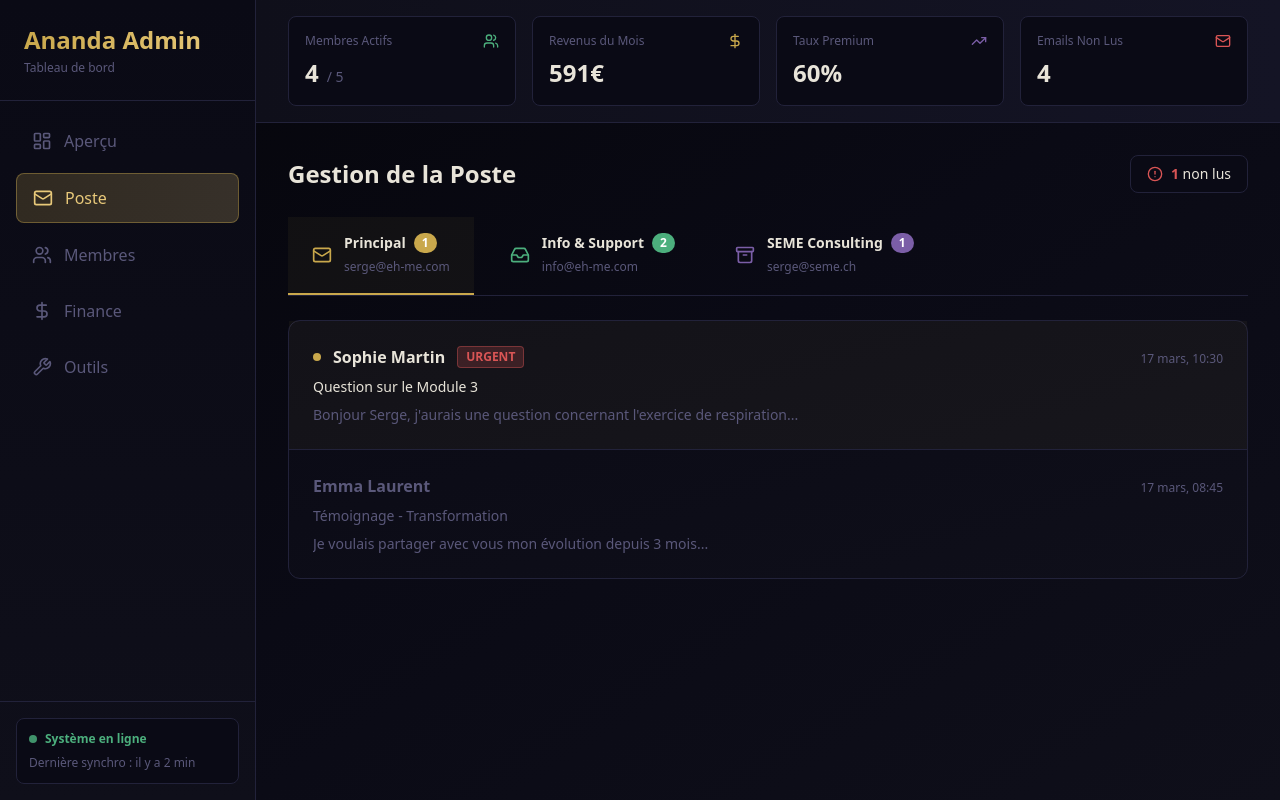
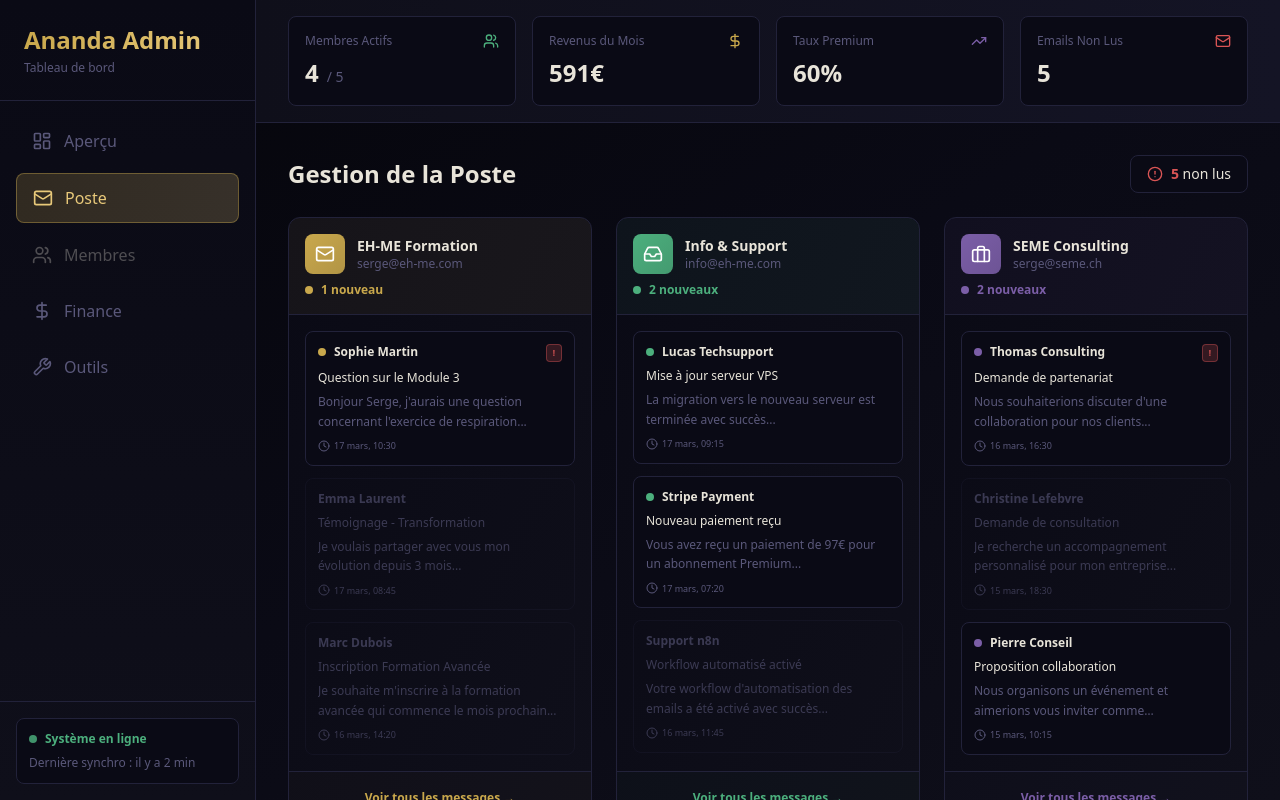
Before and after one commit to evequoz/dashboard-ananda, a React (Vite) app: page / in a window 1280 px wide. Both pictures are taken after a click on the button "Poste". Built offline with nearby package versions, Linux system fonts and the light colour scheme.

Commit message:
Updated Sidebar.tsx

```diff
--- a/src/components/Sidebar.tsx
+++ b/src/components/Sidebar.tsx
@@ -7,11 +7,11 @@ interface SidebarProps {
 
 export const Sidebar = ({ currentPage, onPageChange }: SidebarProps) => {
   const menuItems = [
-    { id: 'overview', label: 'Aperçu', icon: LayoutDashboard },
-    { id: 'poste', label: 'Poste', icon: Mail },
-    { id: 'members', label: 'Membres', icon: Users },
-    { id: 'finance', label: 'Finance', icon: DollarSign },
-    { id: 'tools', label: 'Outils', icon: Wrench },
+    { id: 'overview', label: 'Aperçu', icon: LayoutDashboard, disabled: false },
+    { id: 'poste', label: 'Poste', icon: Mail, disabled: false },
+    { id: 'members', label: 'Membres', icon: Users, disabled: true },
+    { id: 'finance', label: 'Finance', icon: DollarSign, disabled: false },
+    { id: 'tools', label: 'Outils', icon: Wrench, disabled: false },
   ];
 
   return (
@@ -31,9 +31,12 @@ export const Sidebar = ({ currentPage, onPageChange }: SidebarProps) => {
           return (
             <button
               key={item.id}
-              onClick={() => onPageChange(item.id)}
+              onClick={() => !item.disabled && onPageChange(item.id)}
+              disabled={item.disabled}
               className={`w-full flex items-center gap-3 px-4 py-3 rounded-lg transition-all duration-200 ${
-                isActive
+                item.disabled
+                  ? 'opacity-30 cursor-not-allowed'
+                  : isActive
                   ? 'bg-gradient-to-r from-[#c9a84c]/20 to-[#e8c97a]/20 border border-[#c9a84c]/40 text-[#e8c97a]'
                   : 'text-[#5a587a] hover:bg-[#22223a] hover:text-[#e8e4d9]'
               }`}
--- a/src/data/mockData.ts
+++ b/src/data/mockData.ts
@@ -177,6 +177,60 @@ export const mockEmails: Email[] = [
     read: false,
     priority: 'urgent',
   },
+  {
+    id: '6',
+    account: 'serge@eh-me.com',
+    from: 'Marc Dubois',
+    subject: 'Inscription Formation Avancée',
+    preview: 'Je souhaite m\'inscrire à la formation avancée qui commence le mois prochain...',
+    date: '2024-03-16 14:20',
+    read: true,
+    priority: 'normal',
+  },
+  {
+    id: '7',
+    account: 'info@eh-me.com',
+    from: 'Support n8n',
+    subject: 'Workflow automatisé activé',
+    preview: 'Votre workflow d\'automatisation des emails a été activé avec succès...',
+    date: '2024-03-16 11:45',
+    read: true,
+    priority: 'normal',
+  },
+  {
+    id: '8',
+    account: 'serge@seme.ch',
+    from: 'Christine Lefebvre',
+    subject: 'Demande de consultation',
+    preview: 'Je recherche un accompagnement personnalisé pour mon entreprise...',
+    date: '2024-03-15 18:30',
+    read: true,
+    priority: 'normal',
+  },
+  {
+    id: '9',
+    account: 'serge@seme.ch',
+    from: 'Pierre Conseil',
+    subject: 'Proposition collaboration',
+    preview: 'Nous organisons un événement et aimerions vous inviter comme intervenant...',
+    date: '2024-03-15 10:15',
+    read: false,
+    priority: 'normal',
+  },
+];
+
+export interface Objective {
+  id: string;
+  text: string;
+  completed: boolean;
+}
+
+export const mockObjectives: Objective[] = [
+  { id: '1', text: 'Publier newsletter hebdomadaire', completed: false },
+  { id: '2', text: 'Répondre aux emails prioritaires', completed: false },
+  { id: '3', text: 'Préparer Live Communauté', completed: false },
+  { id: '4', text: 'Réviser contenu Module 4', completed: false },
+  { id: '5', text: 'Session coaching avec Marie', completed: false },
 ];
 
 export const mockTransactions: Transaction[] = [
--- a/src/pages/Overview.tsx
+++ b/src/pages/Overview.tsx
@@ -1,24 +1,28 @@
-import { Calendar, Clock, Sparkles, TrendingUp, Users, Activity } from 'lucide-react';
-import { mockAgenda, mockMembers } from '../data/mockData';
+import { useState } from 'react';
+import { Calendar, Clock, Sparkles, TrendingUp, Activity, CheckCircle } from 'lucide-react';
+import { mockAgenda, mockObjectives, Objective } from '../data/mockData';
 
 export const Overview = () => {
-  const recentActivity = [
-    { type: 'member', text: 'Sophie Martin a complété le Module 5', time: 'Il y a 15 min' },
-    { type: 'revenue', text: 'Nouveau paiement Premium : 97€', time: 'Il y a 1h' },
-    { type: 'engagement', text: '12 membres actifs en ce moment', time: 'Il y a 2h' },
-  ];
+  const [view, setView] = useState<'day' | 'week'>('day');
+  const [objectives, setObjectives] = useState<Objective[]>(mockObjectives);
+
+  const toggleObjective = (id: string) => {
+    setObjectives(objectives.map(obj =>
+      obj.id === id ? { ...obj, completed: !obj.completed } : obj
+    ));
+  };
 
   return (
+    <div className="grid grid-cols-2 gap-6">
       <div className="space-y-6">
-      <div className="grid grid-cols-3 gap-6">
-        <div className="col-span-2 bg-gradient-to-br from-[#0a0a15] to-[#0f0f1a] rounded-xl border border-[#22223a] p-6">
+        <div className="bg-gradient-to-br from-[#0a0a15] to-[#0f0f1a] rounded-xl border border-[#22223a] p-6">
           <div className="flex items-center justify-between mb-6">
             <div className="flex items-center gap-3">
               <div className="w-10 h-10 bg-gradient-to-br from-[#c9a84c] to-[#e8c97a] rounded-lg flex items-center justify-center">
                 <Calendar className="w-5 h-5 text-[#05050a]" />
               </div>
               <div>
-                <h2 className="text-xl font-semibold text-[#e8e4d9]">Agenda du Jour</h2>
+                <h2 className="text-xl font-semibold text-[#e8e4d9]">Agenda</h2>
                 <p className="text-xs text-[#5a587a]">
                   {new Date().toLocaleDateString('fr-FR', {
                     weekday: 'long',
@@ -28,8 +32,31 @@ export const Overview = () => {
                 </p>
               </div>
             </div>
+            <div className="flex gap-2">
+              <button
+                onClick={() => setView('day')}
+                className={`px-4 py-2 rounded-lg text-xs font-semibold transition-all ${
+                  view === 'day'
+                    ? 'bg-gradient-to-r from-[#c9a84c] to-[#e8c97a] text-[#05050a]'
+                    : 'bg-[#0a0a15] text-[#5a587a] hover:text-[#e8e4d9]'
+                }`}
+              >
+                Jour
+              </button>
+              <button
+                onClick={() => setView('week')}
+                className={`px-4 py-2 rounded-lg text-xs font-semibold transition-all ${
+                  view === 'week'
+                    ? 'bg-gradient-to-r from-[#c9a84c] to-[#e8c97a] text-[#05050a]'
+                    : 'bg-[#0a0a15] text-[#5a587a] hover:text-[#e8e4d9]'
+                }`}
+              >
+                Semaine
+              </button>
+            </div>
           </div>
 
+          {view === 'day' ? (
             <div className="space-y-3">
               {mockAgenda.map((item) => (
                 <div
@@ -62,6 +89,72 @@ export const Overview = () => {
                   </span>
                 </div>
               ))}
+            </div>
+          ) : (
+            <div className="space-y-4">
+              {['Lundi', 'Mardi', 'Mercredi', 'Jeudi', 'Vendredi'].map((day, index) => (
+                <div key={day} className="p-4 bg-[#0a0a15] rounded-lg border border-[#22223a]">
+                  <h3 className="text-sm font-semibold text-[#c9a84c] mb-2">{day}</h3>
+                  <div className="text-xs text-[#5a587a]">
+                    {index === 0 ? '4 événements planifiés' : `${Math.floor(Math.random() * 3) + 1} événements planifiés`}
+                  </div>
+                </div>
+              ))}
+            </div>
+          )}
+        </div>
+
+        <div className="bg-gradient-to-br from-[#0a0a15] to-[#0f0f1a] rounded-xl border border-[#22223a] p-6">
+          <div className="flex items-center gap-3 mb-6">
+            <div className="w-10 h-10 bg-gradient-to-br from-[#4caf7d] to-[#3d8f64] rounded-lg flex items-center justify-center">
+              <CheckCircle className="w-5 h-5 text-white" />
+            </div>
+            <h2 className="text-xl font-semibold text-[#e8e4d9]">Objectifs du Jour</h2>
+          </div>
+
+          <div className="space-y-2">
+            {objectives.map((objective) => (
+              <div
+                key={objective.id}
+                className="flex items-center gap-3 p-3 bg-[#0a0a15] rounded-lg border border-[#22223a] hover:border-[#4caf7d]/30 transition-all cursor-pointer"
+                onClick={() => toggleObjective(objective.id)}
+              >
+                <div
+                  className={`w-5 h-5 rounded border-2 flex items-center justify-center transition-all ${
+                    objective.completed
+                      ? 'bg-gradient-to-br from-[#4caf7d] to-[#3d8f64] border-[#4caf7d]'
+                      : 'border-[#5a587a]'
+                  }`}
+                >
+                  {objective.completed && <CheckCircle className="w-4 h-4 text-white" />}
+                </div>
+                <span
+                  className={`text-sm transition-all ${
+                    objective.completed
+                      ? 'line-through text-[#5a587a]'
+                      : 'text-[#e8e4d9]'
+                  }`}
+                >
+                  {objective.text}
+                </span>
+              </div>
+            ))}
+          </div>
+
+          <div className="mt-4 pt-4 border-t border-[#22223a]">
+            <div className="flex items-center justify-between text-xs">
+              <span className="text-[#5a587a]">Progression</span>
+              <span className="text-[#4caf7d] font-semibold">
+                {objectives.filter(o => o.completed).length} / {objectives.length}
+              </span>
+            </div>
+            <div className="w-full bg-[#0a0a15] rounded-full h-2 overflow-hidden mt-2">
+              <div
+                className="bg-gradient-to-r from-[#4caf7d] to-[#3d8f64] h-full rounded-full transition-all duration-300"
+                style={{ width: `${(objectives.filter(o => o.completed).length / objectives.length) * 100}%` }}
+              />
+            </div>
+          </div>
         </div>
       </div>
 
@@ -98,68 +191,21 @@ export const Overview = () => {
 
         <div className="bg-gradient-to-br from-[#0a0a15] to-[#0f0f1a] rounded-xl border border-[#22223a] p-6">
           <div className="flex items-center gap-3 mb-4">
-              <div className="w-10 h-10 bg-gradient-to-br from-[#7b5ea7] to-[#6a4d96] rounded-lg flex items-center justify-center">
-                <Activity className="w-5 h-5 text-white" />
-              </div>
-              <h2 className="text-lg font-semibold text-[#e8e4d9]">Activité Récente</h2>
-            </div>
-
-            <div className="space-y-3">
-              {recentActivity.map((activity, index) => (
-                <div key={index} className="flex items-start gap-3 pb-3 border-b border-[#22223a] last:border-0">
-                  <div className="w-2 h-2 bg-[#c9a84c] rounded-full mt-2" />
-                  <div className="flex-1">
-                    <p className="text-sm text-[#e8e4d9]">{activity.text}</p>
-                    <p className="text-xs text-[#5a587a] mt-1">{activity.time}</p>
-                  </div>
-                </div>
-              ))}
-            </div>
-          </div>
-        </div>
-      </div>
-
-      <div className="grid grid-cols-3 gap-6">
-        <div className="bg-gradient-to-br from-[#0a0a15] to-[#0f0f1a] rounded-xl border border-[#22223a] p-6">
-          <div className="flex items-center gap-3 mb-4">
-            <Users className="w-5 h-5 text-[#4caf7d]" />
-            <h3 className="font-semibold text-[#e8e4d9]">Top Performers</h3>
-          </div>
-          <div className="space-y-3">
-            {mockMembers
-              .sort((a, b) => b.coursesCompleted - a.coursesCompleted)
-              .slice(0, 3)
-              .map((member, index) => (
-                <div key={member.id} className="flex items-center justify-between">
-                  <div className="flex items-center gap-2">
-                    <span className="text-xs font-bold text-[#c9a84c]">#{index + 1}</span>
-                    <span className="text-sm text-[#e8e4d9]">{member.name}</span>
-                  </div>
-                  <span className="text-xs text-[#4caf7d] font-semibold">
-                    {member.coursesCompleted} cours
-                  </span>
-                </div>
-              ))}
-          </div>
-        </div>
-
-        <div className="bg-gradient-to-br from-[#0a0a15] to-[#0f0f1a] rounded-xl border border-[#22223a] p-6">
-          <div className="flex items-center gap-3 mb-4">
             <TrendingUp className="w-5 h-5 text-[#c9a84c]" />
             <h3 className="font-semibold text-[#e8e4d9]">Croissance</h3>
           </div>
-          <div className="space-y-3">
+          <div className="space-y-4">
             <div>
-              <div className="flex items-center justify-between mb-1">
+              <div className="flex items-center justify-between mb-2">
                 <span className="text-xs text-[#5a587a]">Nouveaux membres</span>
-                <span className="text-sm font-bold text-[#4caf7d]">+12</span>
+                <span className="text-lg font-bold text-[#4caf7d]">+12</span>
               </div>
               <div className="text-xs text-[#5a587a]">Cette semaine</div>
             </div>
-            <div>
-              <div className="flex items-center justify-between mb-1">
+            <div className="pt-4 border-t border-[#22223a]">
+              <div className="flex items-center justify-between mb-2">
                 <span className="text-xs text-[#5a587a]">Revenus</span>
-                <span className="text-sm font-bold text-[#c9a84c]">+34%</span>
+                <span className="text-lg font-bold text-[#c9a84c]">+34%</span>
               </div>
               <div className="text-xs text-[#5a587a]">vs mois dernier</div>
             </div>
@@ -171,14 +217,14 @@ export const Overview = () => {
             <Activity className="w-5 h-5 text-[#7b5ea7]" />
             <h3 className="font-semibold text-[#e8e4d9]">Engagement</h3>
           </div>
-          <div className="space-y-3">
+          <div className="space-y-4">
             <div className="flex items-center justify-between">
               <span className="text-xs text-[#5a587a]">Sessions aujourd'hui</span>
-              <span className="text-sm font-bold text-[#e8c97a]">47</span>
+              <span className="text-lg font-bold text-[#e8c97a]">47</span>
             </div>
-            <div className="flex items-center justify-between">
+            <div className="flex items-center justify-between pt-4 border-t border-[#22223a]">
               <span className="text-xs text-[#5a587a]">Durée moyenne</span>
-              <span className="text-sm font-bold text-[#e8c97a]">23 min</span>
+              <span className="text-lg font-bold text-[#e8c97a]">23 min</span>
             </div>
           </div>
         </div>
--- a/src/pages/Poste.tsx
+++ b/src/pages/Poste.tsx
@@ -1,108 +1,110 @@
-import { useState } from 'react';
-import { Mail, Inbox, AlertCircle, Archive } from 'lucide-react';
+import { Mail, Inbox, Briefcase, Clock, AlertCircle } from 'lucide-react';
 import { mockEmails } from '../data/mockData';
 
 export const Poste = () => {
-  const [activeAccount, setActiveAccount] = useState<string>('serge@eh-me.com');
-
   const accounts = [
-    { email: 'serge@eh-me.com', label: 'Principal', icon: Mail, color: '#c9a84c' },
+    { email: 'serge@eh-me.com', label: 'EH-ME Formation', icon: Mail, color: '#c9a84c' },
     { email: 'info@eh-me.com', label: 'Info & Support', icon: Inbox, color: '#4caf7d' },
-    { email: 'serge@seme.ch', label: 'SEME Consulting', icon: Archive, color: '#7b5ea7' },
+    { email: 'serge@seme.ch', label: 'SEME Consulting', icon: Briefcase, color: '#7b5ea7' },
   ];
 
-  const filteredEmails = mockEmails.filter((email) => email.account === activeAccount);
-  const unreadCount = filteredEmails.filter((email) => !email.read).length;
+  const getEmailsForAccount = (accountEmail: string) => {
+    return mockEmails
+      .filter((email) => email.account === accountEmail)
+      .slice(0, 3);
+  };
 
   return (
     <div className="space-y-6">
       <div className="flex items-center justify-between">
         <h1 className="text-2xl font-bold text-[#e8e4d9]">Gestion de la Poste</h1>
-        <div className="flex items-center gap-2">
         <div className="flex items-center gap-2 bg-[#0a0a15] px-4 py-2 rounded-lg border border-[#22223a]">
           <AlertCircle className="w-4 h-4 text-[#d95555]" />
           <span className="text-sm text-[#e8e4d9]">
-              <span className="font-bold text-[#d95555]">{unreadCount}</span> non lus
+            <span className="font-bold text-[#d95555]">{mockEmails.filter(e => !e.read).length}</span> non lus
           </span>
         </div>
       </div>
+
+      <div className="grid grid-cols-3 gap-6">
+        {accounts.map((account) => {
+          const Icon = account.icon;
+          const emails = getEmailsForAccount(account.email);
+          const unreadCount = emails.filter(e => !e.read).length;
+
+          return (
+            <div
+              key={account.email}
+              className="bg-gradient-to-br from-[#0a0a15] to-[#0f0f1a] rounded-xl border border-[#22223a] overflow-hidden flex flex-col"
+            >
+              <div
+                className="p-4 border-b border-[#22223a]"
+                style={{ backgroundColor: `${account.color}10` }}
+              >
+                <div className="flex items-center gap-3 mb-2">
+                  <div
+                    className="w-10 h-10 rounded-lg flex items-center justify-center"
+                    style={{
+                      background: `linear-gradient(135deg, ${account.color}, ${account.color}dd)`,
+                    }}
+                  >
+                    <Icon className="w-5 h-5 text-white" />
+                  </div>
+                  <div className="flex-1">
+                    <h3 className="text-sm font-semibold text-[#e8e4d9]">{account.label}</h3>
+                    <p className="text-xs text-[#5a587a]">{account.email}</p>
+                  </div>
+                </div>
+                {unreadCount > 0 && (
+                  <div className="flex items-center gap-2 mt-2">
+                    <div className="w-2 h-2 rounded-full" style={{ backgroundColor: account.color }} />
+                    <span className="text-xs font-semibold" style={{ color: account.color }}>
+                      {unreadCount} nouveau{unreadCount > 1 ? 'x' : ''}
+                    </span>
+                  </div>
+                )}
               </div>
 
-      <div className="flex gap-3 border-b border-[#22223a]">
-        {accounts.map((account) => {
-          const Icon = account.icon;
-          const isActive = activeAccount === account.email;
-          const accountUnread = mockEmails.filter(
-            (e) => e.account === account.email && !e.read
-          ).length;
-
-          return (
-            <button
-              key={account.email}
-              onClick={() => setActiveAccount(account.email)}
-              className={`flex items-center gap-3 px-6 py-4 border-b-2 transition-all duration-200 ${
-                isActive
-                  ? 'border-[#c9a84c] bg-[#c9a84c]/5'
-                  : 'border-transparent hover:bg-[#22223a]/30'
+              <div className="flex-1 p-4 space-y-3">
+                {emails.length === 0 ? (
+                  <div className="flex flex-col items-center justify-center py-12 text-center">
+                    <Mail className="w-8 h-8 text-[#5a587a] mb-2 opacity-30" />
+                    <p className="text-xs text-[#5a587a]">Aucun message récent</p>
+                  </div>
+                ) : (
+                  emails.map((email) => (
+                    <div
+                      key={email.id}
+                      className={`p-3 rounded-lg border transition-all cursor-pointer hover:scale-[1.02] ${
+                        !email.read
+                          ? 'bg-[#0a0a15] border-[#22223a] hover:border-[#c9a84c]/30'
+                          : 'bg-transparent border-[#22223a]/50 opacity-60 hover:opacity-100'
                       }`}
                     >
-              <Icon className="w-5 h-5" style={{ color: account.color }} />
-              <div className="text-left">
-                <div className="flex items-center gap-2">
-                  <span className="text-sm font-semibold text-[#e8e4d9]">{account.label}</span>
-                  {accountUnread > 0 && (
-                    <span
-                      className="px-2 py-0.5 rounded-full text-xs font-bold text-white"
-                      style={{ backgroundColor: account.color }}
-                    >
-                      {accountUnread}
+                      <div className="flex items-start gap-2 mb-2">
+                        {!email.read && (
+                          <div className="w-2 h-2 rounded-full mt-1" style={{ backgroundColor: account.color }} />
+                        )}
+                        <div className="flex-1 min-w-0">
+                          <p className={`text-xs font-semibold truncate ${!email.read ? 'text-[#e8e4d9]' : 'text-[#5a587a]'}`}>
+                            {email.from}
+                          </p>
+                        </div>
+                        {email.priority === 'urgent' && (
+                          <span className="px-1.5 py-0.5 bg-[#d95555]/20 border border-[#d95555]/40 rounded text-[8px] font-bold text-[#d95555]">
+                            !
                           </span>
                         )}
                       </div>
-                <span className="text-xs text-[#5a587a]">{account.email}</span>
-              </div>
-            </button>
-          );
-        })}
-      </div>
-
-      <div className="bg-gradient-to-br from-[#0a0a15] to-[#0f0f1a] rounded-xl border border-[#22223a]">
-        <div className="divide-y divide-[#22223a]">
-          {filteredEmails.length === 0 ? (
-            <div className="p-12 text-center">
-              <Mail className="w-12 h-12 text-[#5a587a] mx-auto mb-3" />
-              <p className="text-[#5a587a]">Aucun email dans cette boîte</p>
-            </div>
-          ) : (
-            filteredEmails.map((email) => (
-              <div
-                key={email.id}
-                className={`p-6 hover:bg-[#0a0a15] transition-all duration-200 cursor-pointer ${
-                  !email.read ? 'bg-[#c9a84c]/5' : ''
-                }`}
-              >
-                <div className="flex items-start justify-between gap-4">
-                  <div className="flex-1">
-                    <div className="flex items-center gap-3 mb-2">
-                      {!email.read && (
-                        <div className="w-2 h-2 bg-[#c9a84c] rounded-full" />
-                      )}
-                      <span className={`font-semibold ${!email.read ? 'text-[#e8e4d9]' : 'text-[#5a587a]'}`}>
-                        {email.from}
-                      </span>
-                      {email.priority === 'urgent' && (
-                        <span className="px-2 py-0.5 bg-[#d95555]/20 border border-[#d95555]/40 rounded text-xs font-semibold text-[#d95555]">
-                          URGENT
-                        </span>
-                      )}
-                    </div>
-                    <h3 className={`text-sm mb-2 ${!email.read ? 'text-[#e8e4d9] font-medium' : 'text-[#5a587a]'}`}>
+                      <h4 className={`text-xs mb-1.5 truncate ${!email.read ? 'text-[#e8e4d9] font-medium' : 'text-[#5a587a]'}`}>
                         {email.subject}
-                    </h3>
-                    <p className="text-sm text-[#5a587a] line-clamp-2">{email.preview}</p>
-                  </div>
-                  <div className="text-right">
-                    <span className="text-xs text-[#5a587a] whitespace-nowrap">
+                      </h4>
+                      <p className="text-xs text-[#5a587a] line-clamp-2 leading-relaxed">
+                        {email.preview}
+                      </p>
+                      <div className="flex items-center gap-1 mt-2">
+                        <Clock className="w-3 h-3 text-[#5a587a]" />
+                        <span className="text-[9px] text-[#5a587a]">
                           {new Date(email.date).toLocaleDateString('fr-FR', {
                             day: 'numeric',
                             month: 'short',
@@ -112,10 +114,24 @@ export const Poste = () => {
                         </span>
                       </div>
                     </div>
-              </div>
                   ))
                 )}
               </div>
+
+              <div
+                className="p-3 border-t border-[#22223a] text-center"
+                style={{ backgroundColor: `${account.color}05` }}
+              >
+                <button
+                  className="text-xs font-semibold hover:underline transition-all"
+                  style={{ color: account.color }}
+                >
+                  Voir tous les messages →
+                </button>
+              </div>
+            </div>
+          );
+        })}
       </div>
     </div>
   );
```
Lines whose indentation alone changed are shown as unchanged.
